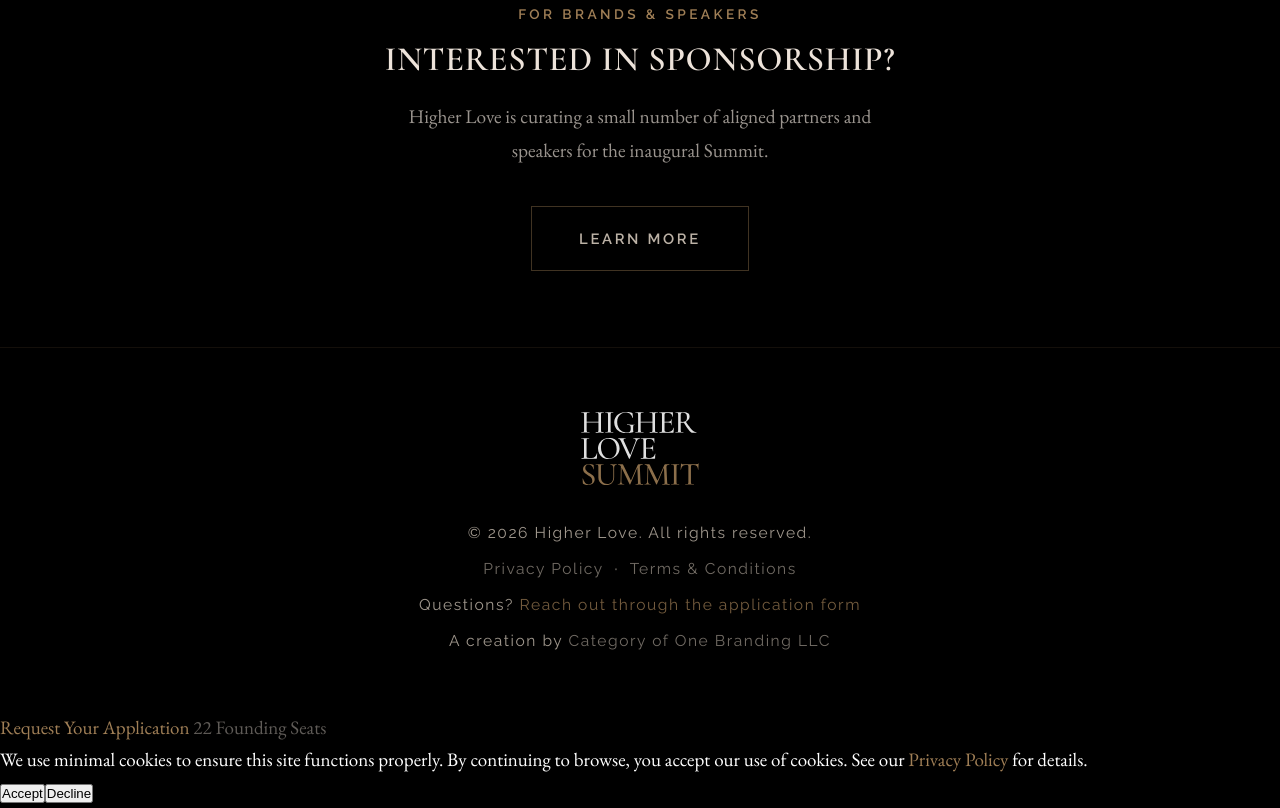
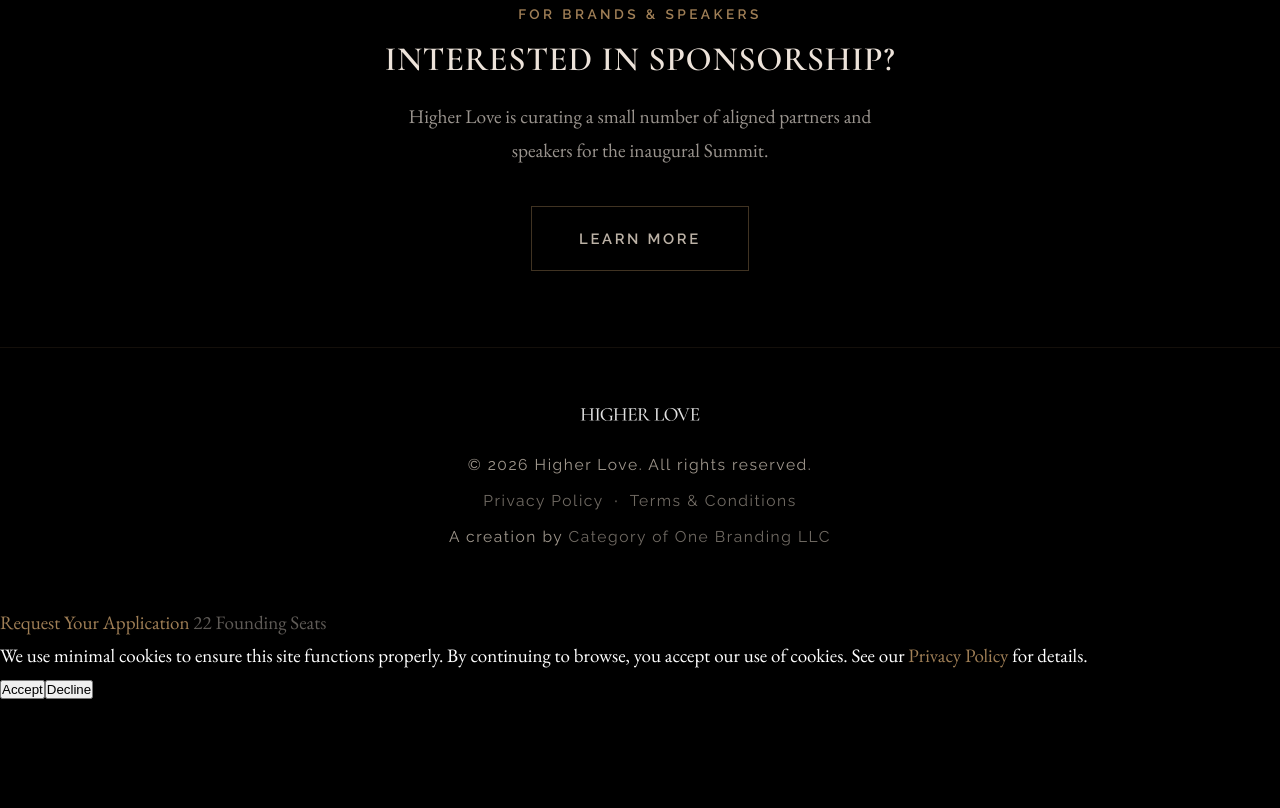
Before and after one commit to guldanjaMAX/higherloveevent.com, an Eleventy site: page pricing.html in a window 1280 px wide. Shown: the part 6263-7071 px from the top of the page. After the commit the page ends 6967 px from the top, so only its background shows below. Built offline with nearby package versions, Linux system fonts and the light colour scheme; Eleventy itself is replaced by a stand-in of ours; files that its build step writes are made by us from their sources; a script that the page names is missing.

Commit message:
Fix Re tagline, remove date/questions from footer, swap footer logo to Higher Love

```diff
--- a/_includes/footer-scripts.html
+++ b/_includes/footer-scripts.html
@@ -2,10 +2,9 @@
 
   <!-- FOOTER -->
   <footer role="contentinfo">
-    <img src="/images/hls-logo-stacked.svg" alt="Higher Love Summit" class="footer-logo" loading="lazy">
+    <img src="/images/logo-1line-white.svg" alt="Higher Love" class="footer-logo" loading="lazy">
     <p>&copy; 2026 Higher Love. All rights reserved.</p>
     <p style="margin-top: 0.5rem;"><a href="/privacy.html" style="color: var(--khaki); opacity: 0.7;">Privacy Policy</a> &nbsp;&middot;&nbsp; <a href="/terms.html" style="color: var(--khaki); opacity: 0.7;">Terms &amp; Conditions</a></p>
-    <p style="margin-top: 0.5rem;">Questions? <a href="#application-form" style="color: var(--chamoisee); opacity: 0.85;">Reach out through the application form</a></p>
     <p style="margin-top: 0.5rem;">A creation by <a href="https://categoryofonebranding.com" target="_blank" rel="noopener" style="color: var(--khaki); opacity: 0.7;">Category of One Branding LLC</a></p>
   </footer>
 
```
Also changed, not shown: _includes/cta-form.html (+0 -1 lines), _includes/letter.html (+1 -1 lines).
